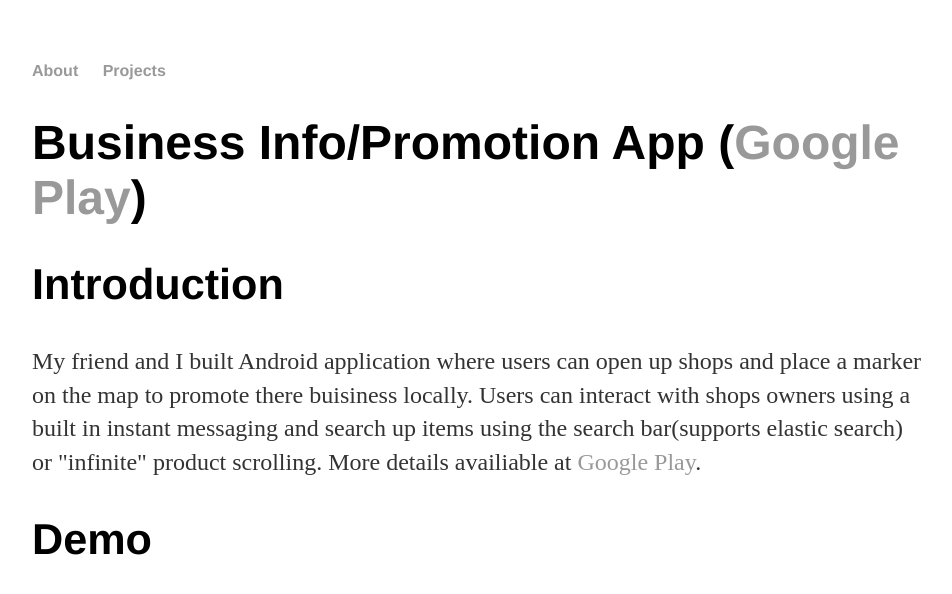
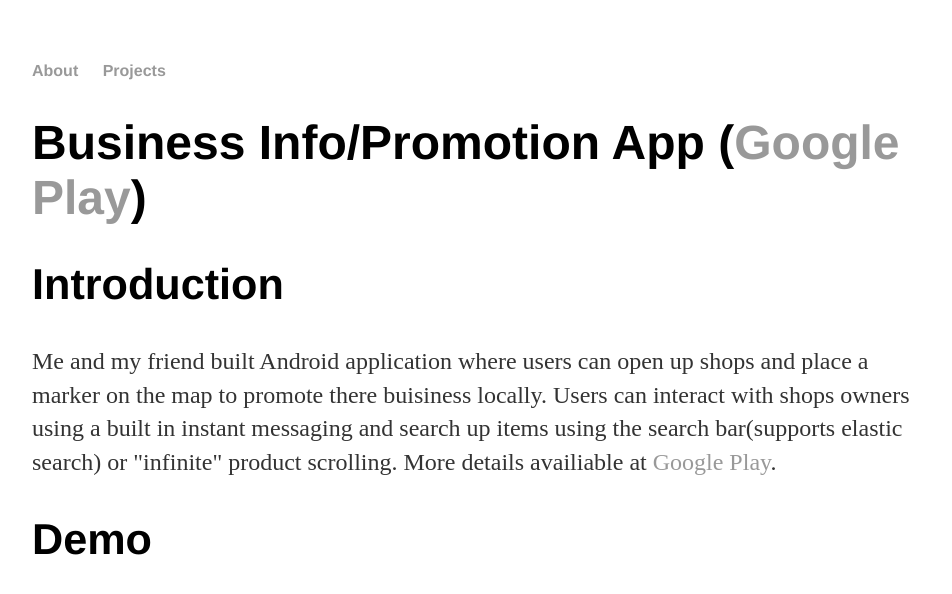
Before and after one commit to jcho7022/jcho7022.github.io, a Jekyll site: the page built from projects/float/index.html, in a window 1280 px wide and 900 px high, cut to the strip 0-596 px from the top of the window. Shown: the whole strip, without its empty margins (160-1112 px from the left). Built offline with Jekyll 4.4.1, drawn with Linux system fonts in a browser that asks for light colours.

Commit message:
Update index.html

```diff
--- a/projects/float/index.html
+++ b/projects/float/index.html
@@ -4,7 +4,7 @@
 ---
 <h1>Business Info/Promotion App (<a href="https://play.google.com/store/apps/details?id=com.floatapplication">Google Play</a>)</h1>
 <h2>Introduction</h2>
-<p>My friend and I built Android application where users can open up shops and place a marker on the map to promote there buisiness locally.
+<p>Me and my friend built Android application where users can open up shops and place a marker on the map to promote there buisiness locally.
 Users can interact with shops owners using a built in instant messaging and search up items using the search bar(supports elastic search)
   or "infinite" product scrolling. More details availiable at
   <a href="https://play.google.com/store/apps/details?id=com.floatapplication">Google Play</a>. </p>
```
